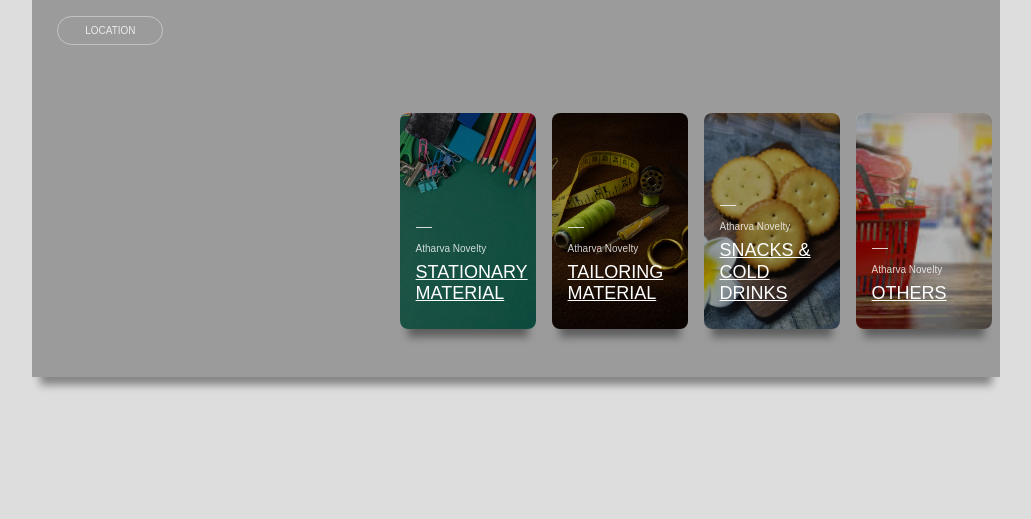
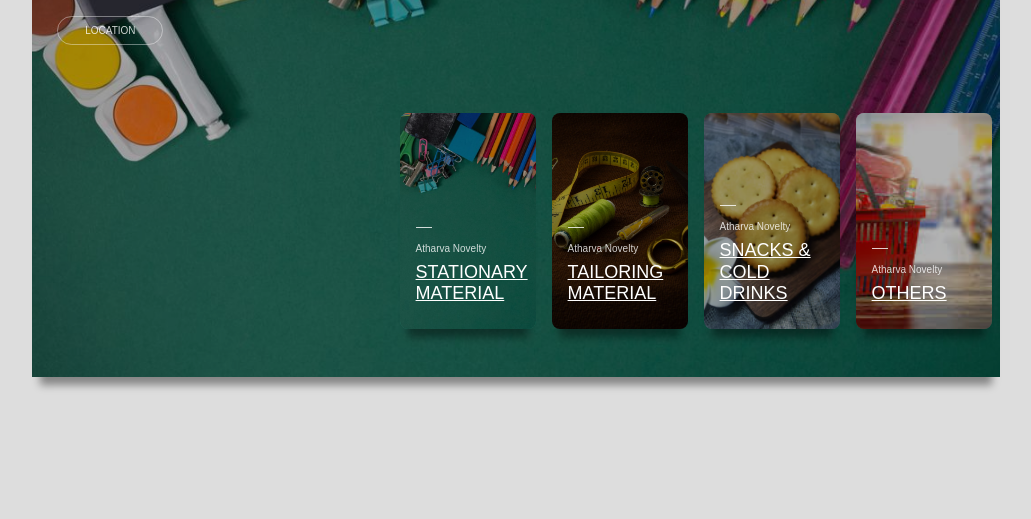
Before and after one commit to poojabanajidongakar/AtharvaNovelty, a plain HTML site: page index.html in a window 1280 px wide. Shown: the part 281-800 px from the top of the page, without its empty margins (124-1155 px from the left). Drawn offline with Linux system fonts and the light colour scheme.

Commit message:
Update index.html

```diff
--- a/index.html
+++ b/index.html
@@ -8,7 +8,7 @@
 <script src="JS/index.js" defer></script>
 </head>
 <body>
-	<main class="main" Style="background: url("Images/Stationary.jpg") no-repeat center center;">
+	<main class="main" style="background-image: url('Images/Stationary.jpg')">
 		<section class="card-lg__container">
 			<p class="card__text-sm">Welcome to our Shop</p>
 			<h1 class="card__text-lg">Atharva Novelty</h1>
```
